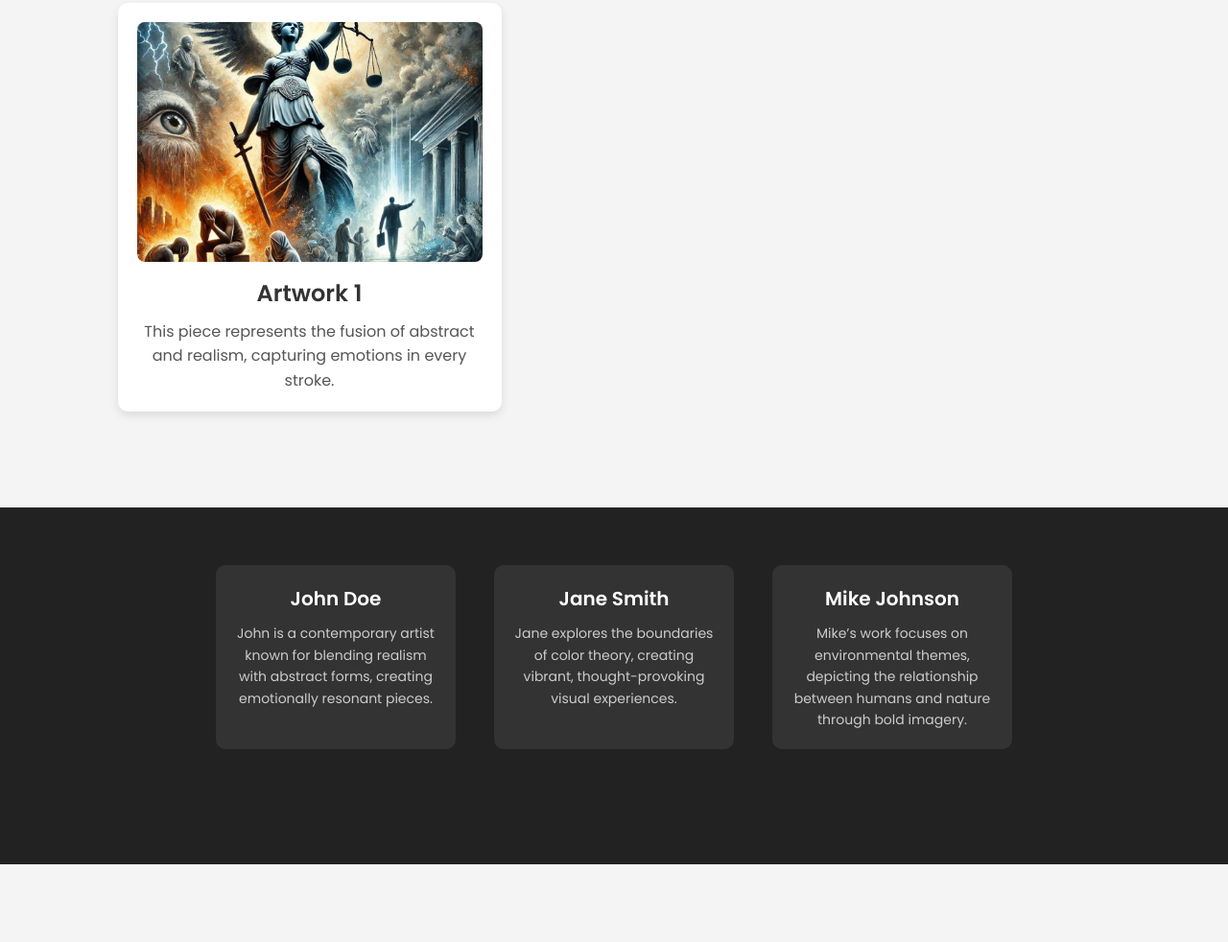
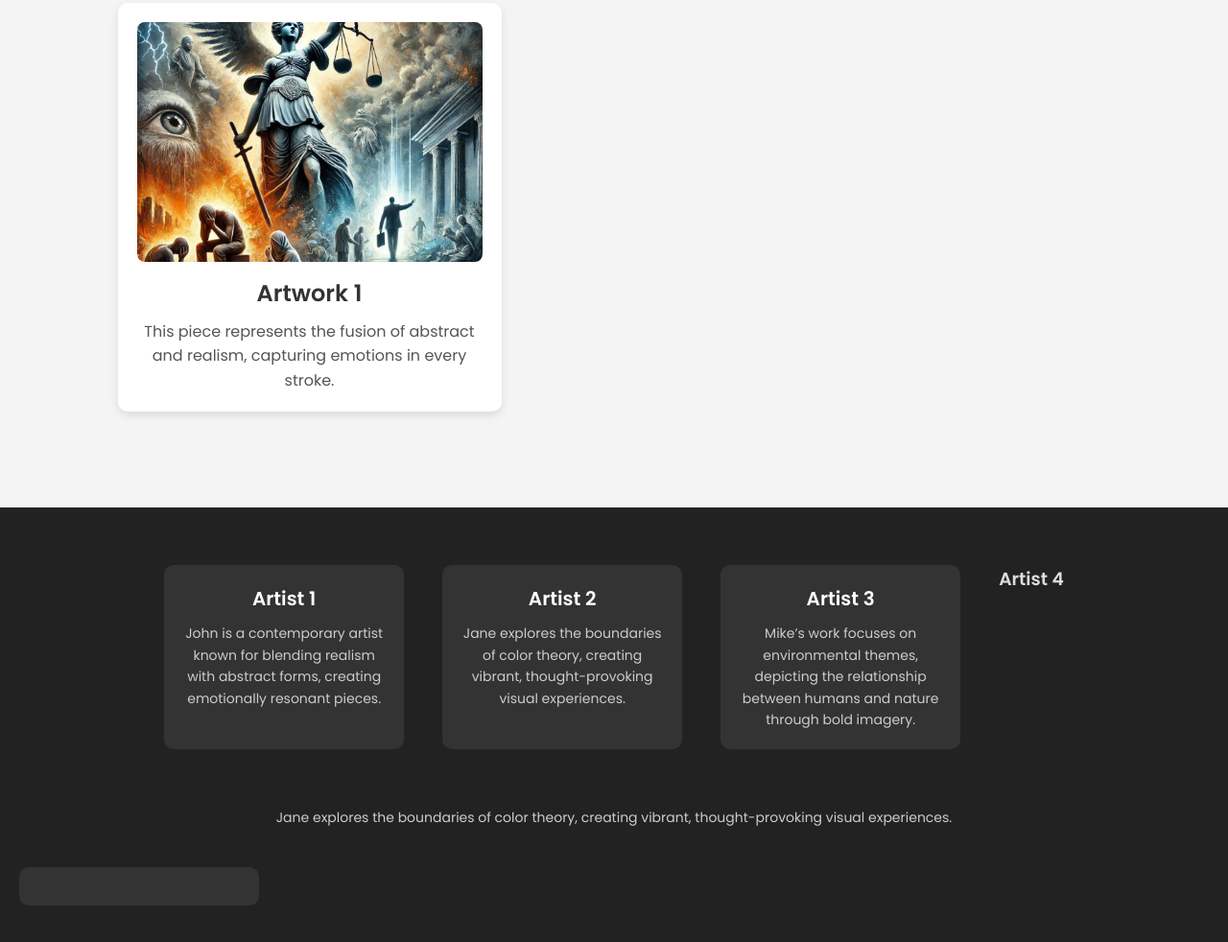
Before and after one commit to sanjaykumarHB/iisc_artclub.github.io, a plain HTML site: page index.html in a window 1280 px wide. Shown: the part 310-1292 px from the top of the page at 96% size. Before the commit the page ends 1211 px from the top, so only its background shows below. Drawn offline with Linux system fonts and the light colour scheme.

Commit message:
Update index.html

```diff
--- a/index.html
+++ b/index.html
@@ -54,21 +54,26 @@
     <div class="artist-container">
       <div class="artist">
 
-        <h3>John Doe</h3>
+        <h3>Artist 1</h3>
         <p class="artist-description">John is a contemporary artist known for blending realism with abstract forms, creating emotionally resonant pieces.</p>
       </div>
 
 
       <div class="artist">
 
-        <h3>Jane Smith</h3>
+        <h3>Artist 2</h3>
         <p class="artist-description">Jane explores the boundaries of color theory, creating vibrant, thought-provoking visual experiences.</p>
       </div>
       <div class="artist">
 
-        <h3>Mike Johnson</h3>
+        <h3>Artist 3</h3>
         <p class="artist-description">Mike’s work focuses on environmental themes, depicting the relationship between humans and nature through bold imagery.</p>
       </div>
+
+      <h3>Artist 4</h3>
+        <p class="artist-description">Jane explores the boundaries of color theory, creating vibrant, thought-provoking visual experiences.</p>
+      </div>
+      <div class="artist">
     </div>
     <!-- <p>&copy; 2024 Art Showcase | Created by <span class="artists">John Doe, Jane Smith, Mike Johnson</span></p> -->
   </footer>
```
